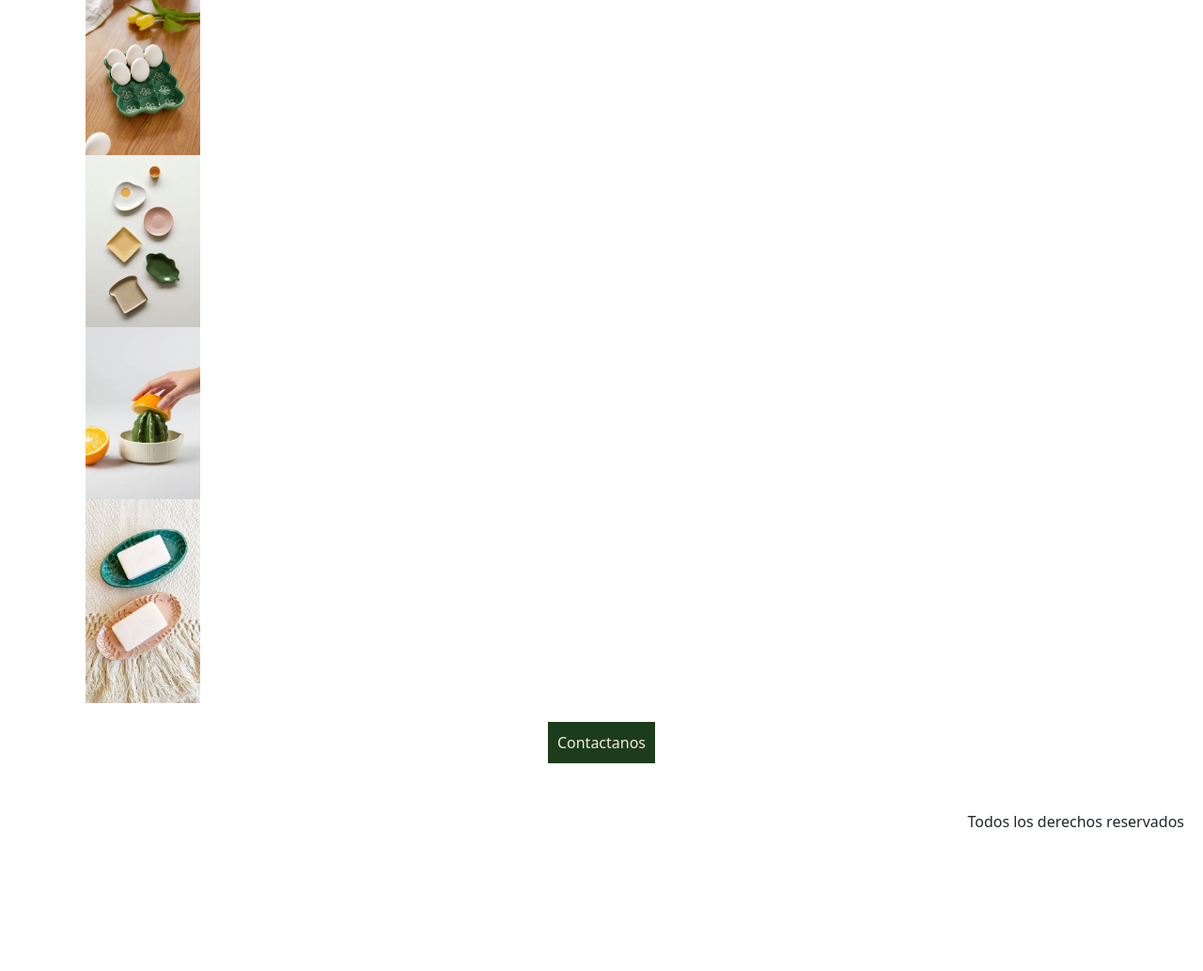
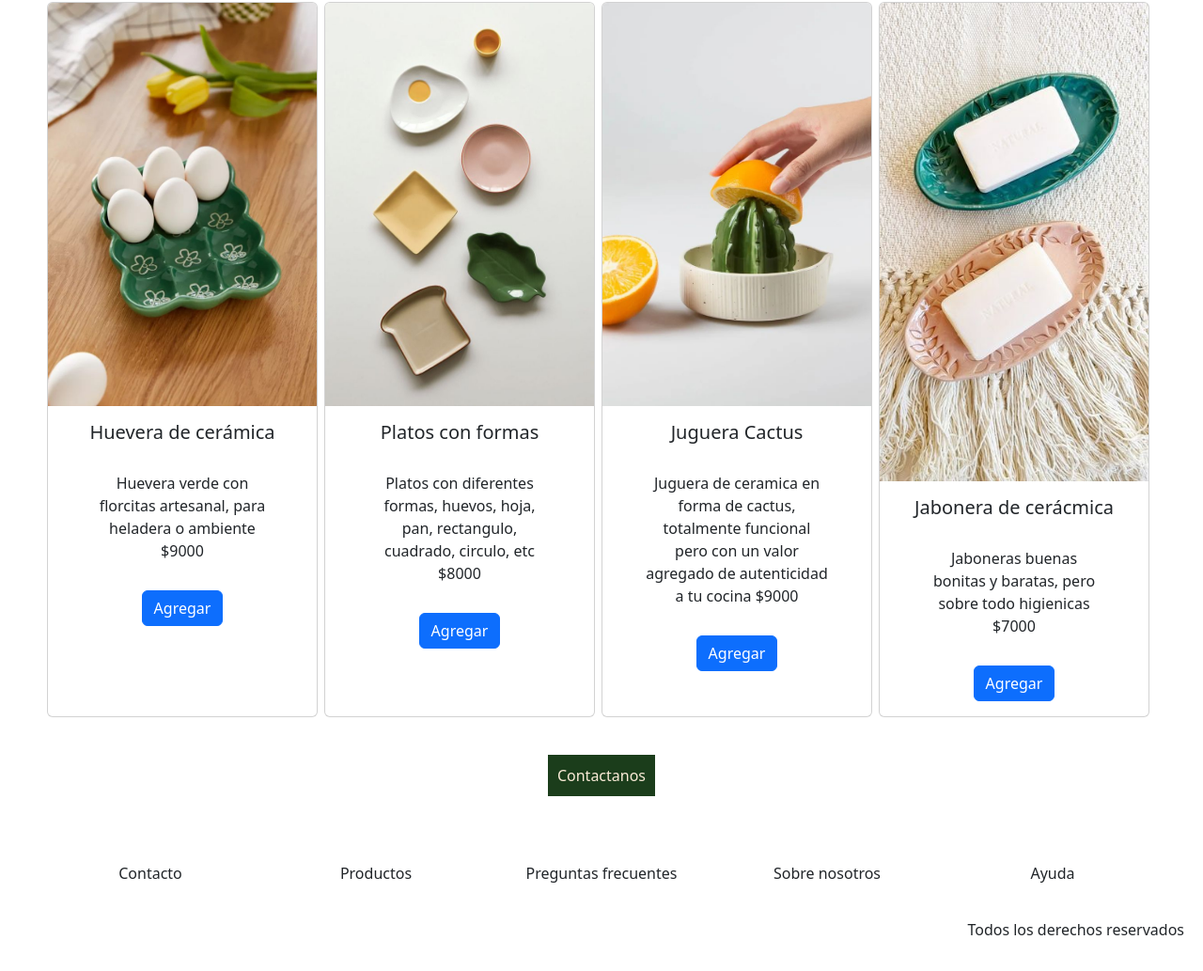
Before and after one commit to sofiagrana/il_fango, a plain HTML site: page pages/productos.html in a window 1280 px wide. Shown: the part 365-1398 px from the top of the page at 94% size. Before the commit the page ends 1287 px from the top, so only its background shows below. Drawn offline with nearby package versions, Linux system fonts and the light colour scheme.

Commit message:
se agregaron carousel cards y grids

```diff
--- a/css/main.css
+++ b/css/main.css
@@ -60,6 +60,11 @@ main .boton a{
     color: antiquewhite;
 }
 
+.carousel{
+width: 50%;
+height: 30%;
+margin-left: 25%;
+}
 
 
 main img{
@@ -76,6 +81,8 @@ main img{
 
 .mapa{
     margin-top: 2%;
+    max-width: 100%;
+
 
 }
 
@@ -89,9 +96,28 @@ main img{
 .navbar-brand{
     margin-left: 2.5%;
 }
+.tarjetas {
+    display: grid;
+    grid-template-columns: repeat(auto-fit, minmax(250px, 1fr));
+    justify-content: center;
+    padding: 20px;
+}
+
+.card {
+    max-width: 100%;
+}
+
 
 /* estilos del footer */
 footer{
     text-align: right;
     padding: 20px;
 }
+
+.listas{
+    display: grid;
+    grid-template-columns: 1fr 1fr 1fr 1fr 1fr;
+    justify-content: center;
+    padding: 20px;
+    text-align: center;
+}
--- a/pages/productos.html
+++ b/pages/productos.html
@@ -47,11 +47,51 @@
         <p>
             Lorem ipsum dolor sit, amet consectetur adipisicing elit. Tenetur, incidunt? At, rem? Nostrum iure ratione praesentium at, temporibus doloremque dolorem id iusto enim quo, recusandae laudantium consequatur sed perspiciatis quae?
         </p>
-        <div class="productos">
-            <img src="../img/huevo.jpg" alt="huevera de ceramica">
-            <img src="../img/platos.jpg" alt="platos de ceramica">
-            <img src="../img/cactus.jpg" alt="exprimidor cactus de ceramica">
-            <img src="../img/jabonera.jpg" alt="jabonera de ceramica">
+        <div class="tarjetas">
+            <div class="card" style="width: 18rem;">
+                <img src="../img/huevo.jpg" class="card-img-top" alt="huevera-ceramica">
+                <div class="card-body">
+                <h5 class="card-title">Huevera de cerámica</h5>
+                <p class="card-text">Huevera verde con florcitas artesanal, para heladera o ambiente $9000</p>
+                <a href="#" class="btn btn-primary">Agregar</a>
+                </div>
+            </div>
+
+            <div class="card" style="width: 18rem;">
+                <img src="../img/platos.jpg" class="card-img-top" alt="platos-artesanales-diferentes-formas">
+                <div class="card-body">
+                <h5 class="card-title">Platos con formas</h5>
+                <p class="card-text">Platos con diferentes formas, huevos, hoja, pan, rectangulo, cuadrado, circulo, etc $8000</p>
+                <a href="#" class="btn btn-primary">Agregar</a>
+                </div>
+            </div>
+
+            <div class="card" style="width: 18rem;">
+                <img src="../img/cactus.jpg" class="card-img-top" alt="juguera-forma-cactus">
+                <div class="card-body">
+                <h5 class="card-title">Juguera Cactus</h5>
+                <p class="card-text">Juguera de ceramica en forma de cactus, totalmente funcional pero con un valor agregado de autenticidad a tu cocina $9000</p>
+                <a href="#" class="btn btn-primary">Agregar</a>
+                </div>
+            </div>
+
+            <div class="card" style="width: 18rem;">
+                <img src="../img/jabonera.jpg" class="card-img-top" alt="jabonera-ceramica">
+                <div class="card-body">
+                <h5 class="card-title">Jabonera de cerácmica</h5>
+                <p class="card-text">Jaboneras buenas bonitas y baratas, pero sobre todo higienicas $7000</p>
+                <a href="#" class="btn btn-primary">Agregar</a>
+                </div>
+            </div>
+
+<!--             <div class="card" style="width: 18rem;">
+                <img src="../img/perezoso.jpeg" class="card-img-top" alt="portasahumerio-perezoso">
+                <div class="card-body">
+                <h5 class="card-title">Portasahumerio Perezoso</h5>
+                <p class="card-text">Portasahumerio con hermoso diseño de un animal tan amistoso como el perezoso $8000</p>
+                <a href="#" class="btn btn-primary">Agregar</a>
+                </div>
+            </div> -->
         </div>
         <div class="boton">
             <a href="contacto.html">
@@ -62,6 +102,13 @@
     </main>
 
     <footer>
+        <div class="listas">
+            <p>Contacto</p>
+            <p>Productos</p>
+            <p>Preguntas frecuentes</p>
+            <p>Sobre nosotros</p>
+            <p>Ayuda</p>
+          </div>
         <p>Todos los derechos reservados</p>
     </footer>
 
```
Also changed, not shown: index.html (+28 -1 lines), pages/contacto.html (+15 -26 lines), pages/preguntas-frecuentes.html (+7 -0 lines), pages/sobre-nosotros.html (+7 -0 lines), img/descuento.jpg (added), img/tienda.jpg (added).
